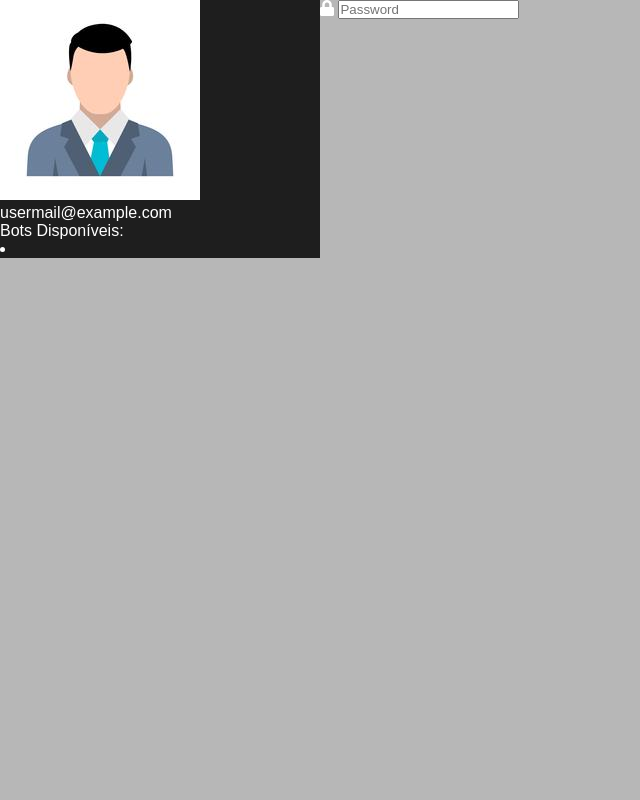
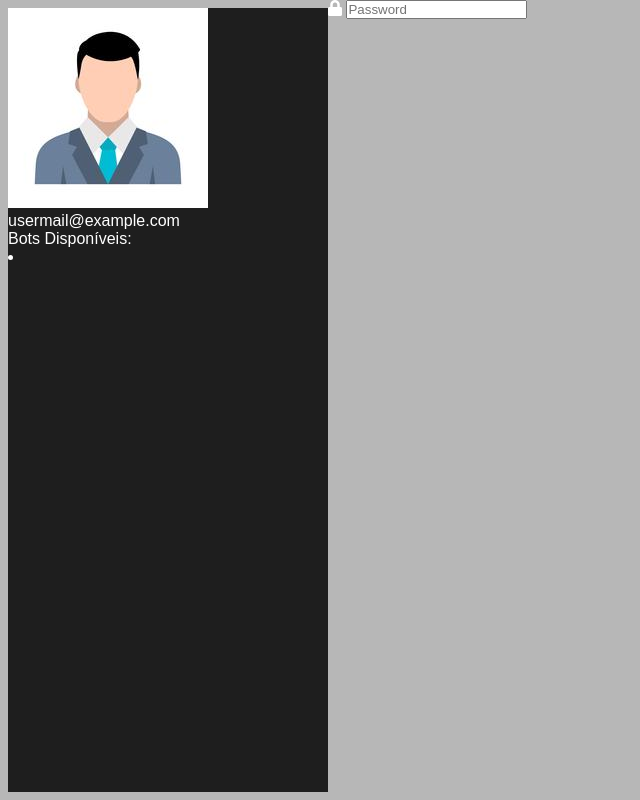
Before and after one commit to MR-MARCOSs/site_bots, a plain HTML site: page chats.html in a window 1280 px wide. Shown: the whole page, without its empty margins (0-640 px from the left). Drawn offline with Linux system fonts and the light colour scheme.

Commit message:
chats css chatbots position

```diff
--- a/chats.html
+++ b/chats.html
@@ -23,7 +23,7 @@
         </span>
         <div class="input-container">
             <i class="fas fa-lock"></i> <!-- Ícone de senha -->
-            <input type="password" id="password" placeholder="Password" required>
+            <input id="password" placeholder="Password">
         </div>
     </div>
 </body>
--- a/css/chats.css
+++ b/css/chats.css
@@ -12,8 +12,9 @@
   }
 
   .chatbots {
-    width: 25%;
-    height: 98%;
-    background-color: rgb(30, 30, 30);;
-
+    width: 40vh;
+    height: 98vh;
+    margin-top: 1vh;
+    margin-left: 1vh;
+    background-color: rgb(30, 30, 30);
   }
```
